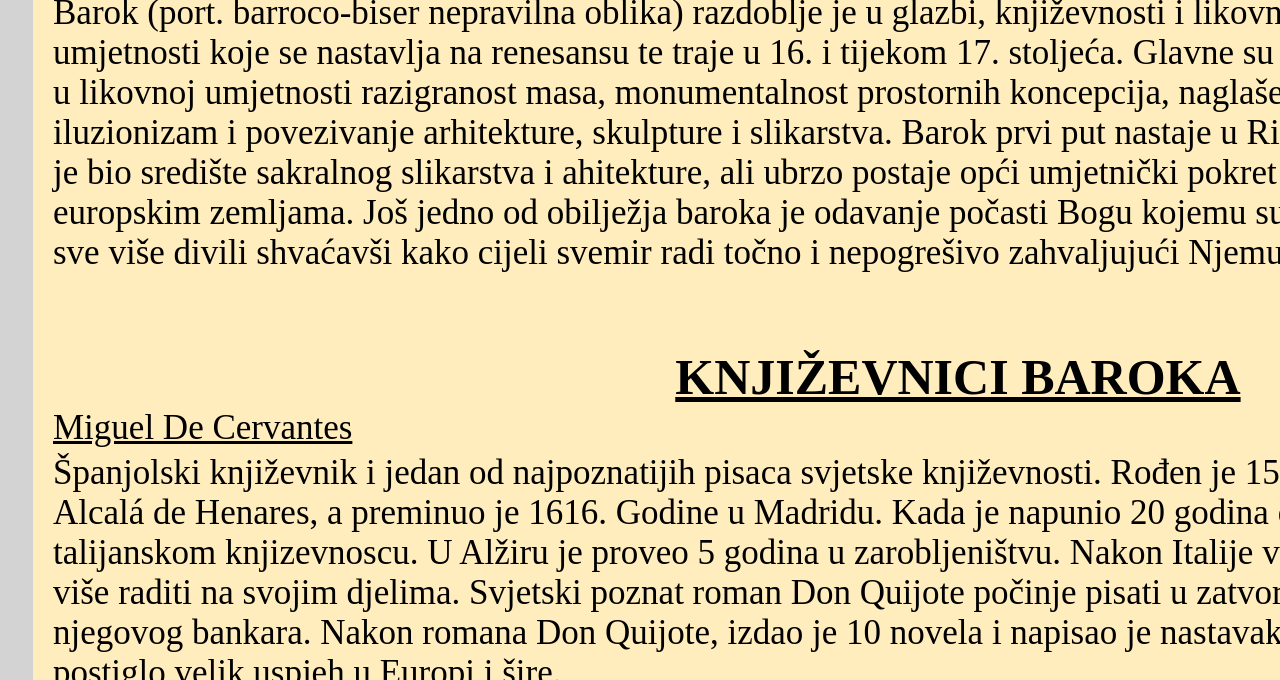
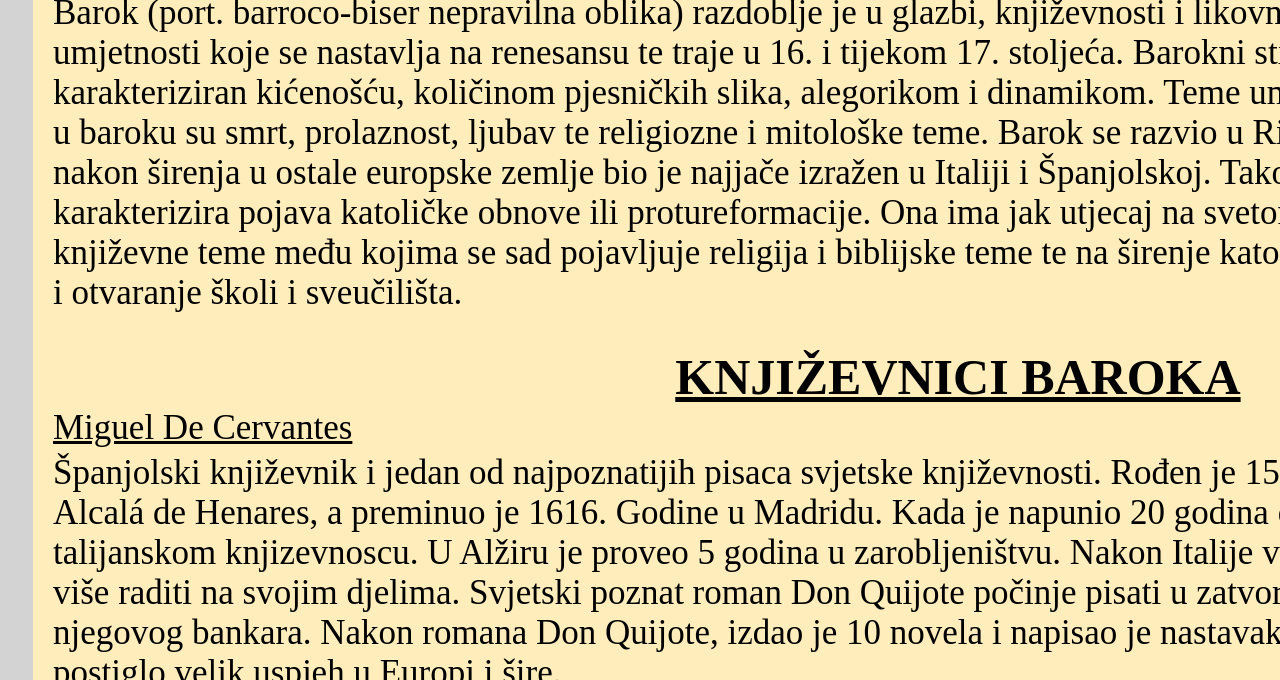
Before and after one commit to alsdkdslsdk/europskibarok.github.io, a plain HTML site: page index.html in a window 1280 px wide. Shown: the part 1073-1753 px from the top of the page. Before the commit the page ends 1079 px from the top, so only its background shows below. Drawn offline with Linux system fonts and the light colour scheme.

Commit message:
Update index.html

```diff
--- a/index.html
+++ b/index.html
@@ -32,13 +32,13 @@ body {
 }
 div {
 	border-radius: 25px;
-	position: absolute;
+	position: relative;
 	overflow: visible;
 	height: 7250px;
 	margin-top: -100px;
   margin-left: 25px;
   width: 1835px;
-  background-color: #ffedbd;
+  background-color: #ffedbb;
   z-index: 0;
 }
 </style>
@@ -48,7 +48,7 @@ div {
 <b>BAROK</b>
 </p>
 <p id="tekstBarok">
-Barok (port. barroco-biser nepravilna oblika) razdoblje je u glazbi, književnosti i likovnoj umjetnosti koje se nastavlja na renesansu te traje u 16. i tijekom 17. stoljeća. Glavne su značajke u likovnoj umjetnosti razigranost masa, monumentalnost prostornih koncepcija, naglašeni iluzionizam i povezivanje arhitekture, skulpture i slikarstva. Barok prvi put nastaje u Rimu koji je bio središte sakralnog slikarstva i ahitekture, ali ubrzo postaje opći umjetnički pokret u svim europskim zemljama. Još jedno od obilježja baroka je odavanje počasti Bogu kojemu su se ljudi sve više divili shvaćavši kako cijeli svemir radi točno i nepogrešivo zahvaljujući Njemu.
+Barok (port. barroco-biser nepravilna oblika) razdoblje je u glazbi, književnosti i likovnoj umjetnosti koje se nastavlja na renesansu te traje u 16. i tijekom 17. stoljeća. Barokni stil je karakteriziran kićenošću, količinom pjesničkih slika, alegorikom i dinamikom. Teme umjetnosti u baroku su smrt, prolaznost, ljubav te religiozne i mitološke teme. Barok se razvio u Rimu, a nakon širenja u ostale europske zemlje bio je najjače izražen u Italiji i Španjolskoj. Također ga karakterizira pojava katoličke obnove ili protureformacije. Ona ima jak utjecaj na svetonazor i književne teme među kojima se sad pojavljuje religija i biblijske teme te na širenje katoličanstva i otvaranje školi i sveučilišta.
 </p>
 <p id="naslovKnjizevnici">
 <b>KNJIŽEVNICI BAROKA</b>
```
